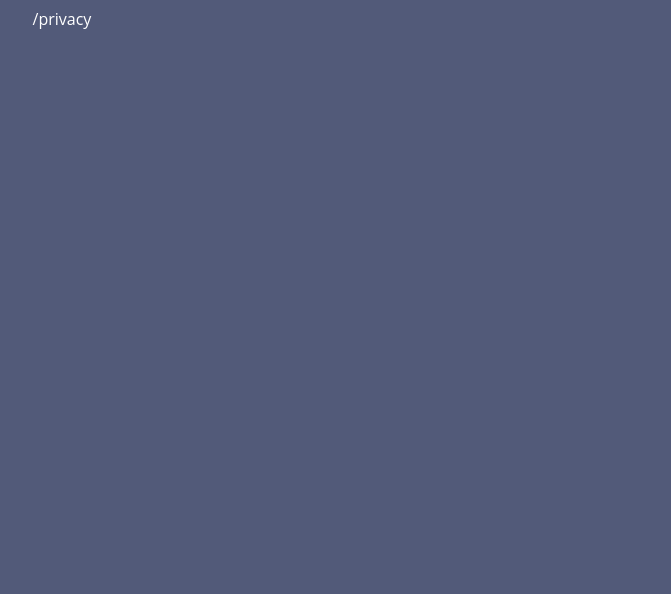
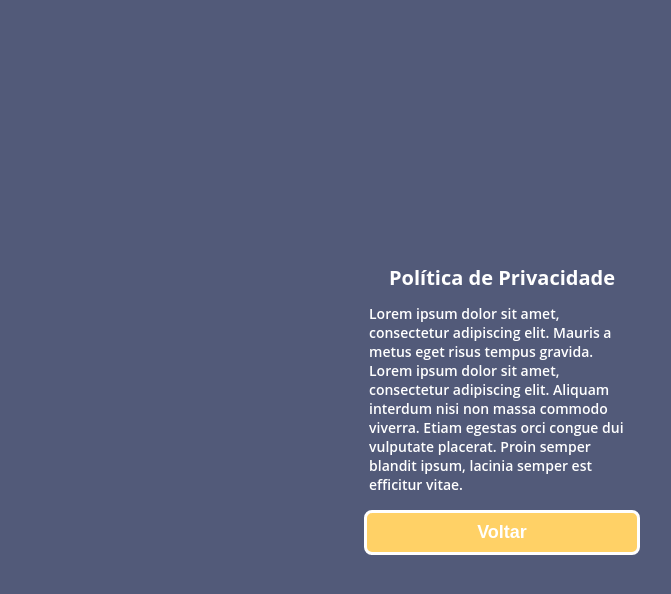
Before and after one commit to Gustavodacrvi/english-cards, a Vue app: page /privacy in a window 1280 px wide. Shown: the top 594 px of the page, without its empty margins (138-809 px from the left). Built offline with nearby package versions, Linux system fonts and the light colour scheme.

Commit message:
Finishing basic setup for browser extension with vue-router

```diff
--- a/package.json
+++ b/package.json
@@ -10,6 +10,7 @@
   "dependencies": {
     "core-js": "^3.6.4",
     "vue": "^2.6.11",
+    "vue-router": "^3.1.6",
     "vuex": "^3.1.3"
   },
   "devDependencies": {
--- a/src/App.vue
+++ /dev/null
@@ -1,25 +0,0 @@
-<template>
-  <div id="app">
-    <router-view />
-  </div>
-</template>
-
-<style>
-:root {
-  --primary: #525a79;
-  --white: #ffffff;
-  --almost-black: #5e5e5e;
-  --yellow: #FFD166;
-}
-@import url("https://fonts.googleapis.com/css?family=Open+Sans:400,600,700&display=swap");
-html {
-  background: var(--primary);
-}
-#app {
-  font-family: "Open Sans";
-  -webkit-font-smoothing: antialiased;
-  -moz-osx-font-smoothing: grayscale;
-  text-align: center;
-  color: var(--white);
-}
-</style>
--- a/src/popup/App.vue
+++ b/src/popup/App.vue
@@ -1,20 +1,15 @@
 <template>
   <div id="app">
-    {{path}}
+    <router-view />
   </div>
 </template>
 
 <script>
 // import HomeVue from './views/Home.vue'
 export default {
-  components: {
+  // components: {
     // HomeVue
-  },
-  computed: {
-    path() {
-      return window.location.pathname
-    }
-  }
+  // },
 }
 </script>
 
--- a/src/popup/components/Form/Form.vue
+++ b/src/popup/components/Form/Form.vue
@@ -64,7 +64,7 @@ export default {
             }, 1000)
         },
         goToThermsPage() {
-            window.location.href = "/therms"
+            this.$router.push("/therms")
         },
         goToPrivacyPolicyPage() {
             this.$router.push('/privacy')
--- a/src/popup/main.js
+++ b/src/popup/main.js
@@ -1,8 +1,12 @@
 import Vue from 'vue'
-import App from './App.vue'
+import App from './App'
+import router from './router'
 
-/* eslint-disable no-new */
+global.browser = require('webextension-polyfill')
+Vue.prototype.$browser = global.browser
+
 new Vue({
   el: '#app',
+  router,
   render: h => h(App)
 })
--- a/src/router/index.js
+++ b/src/popup/router/index.js
@@ -8,7 +8,7 @@ Vue.use(VueRouter)
 
 const routes = [
     {
-        path: '/',
+        path: '*',
         name: 'Home',
         component: Home
     },
```
Also changed, not shown: src/main.js (deleted, +0 -12 lines), 1 other file (tests, documents, lock files or other folders).
